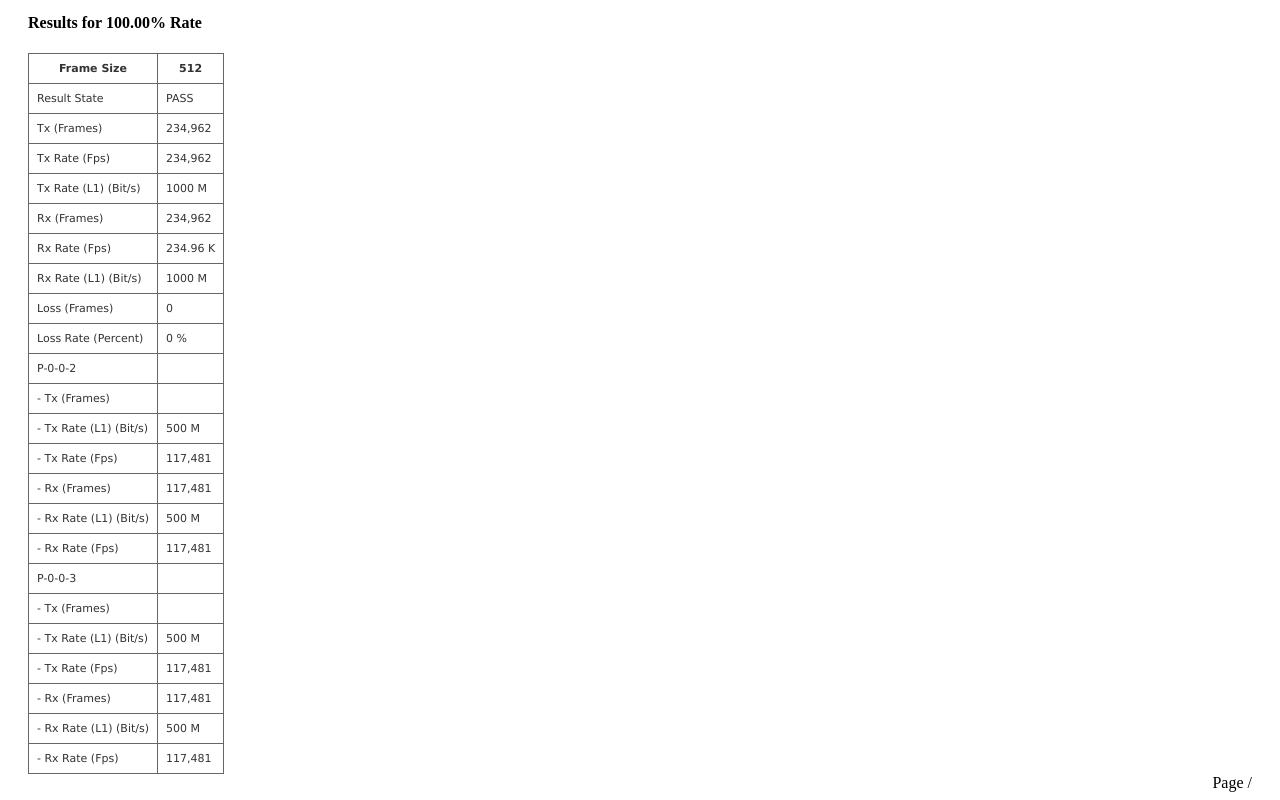
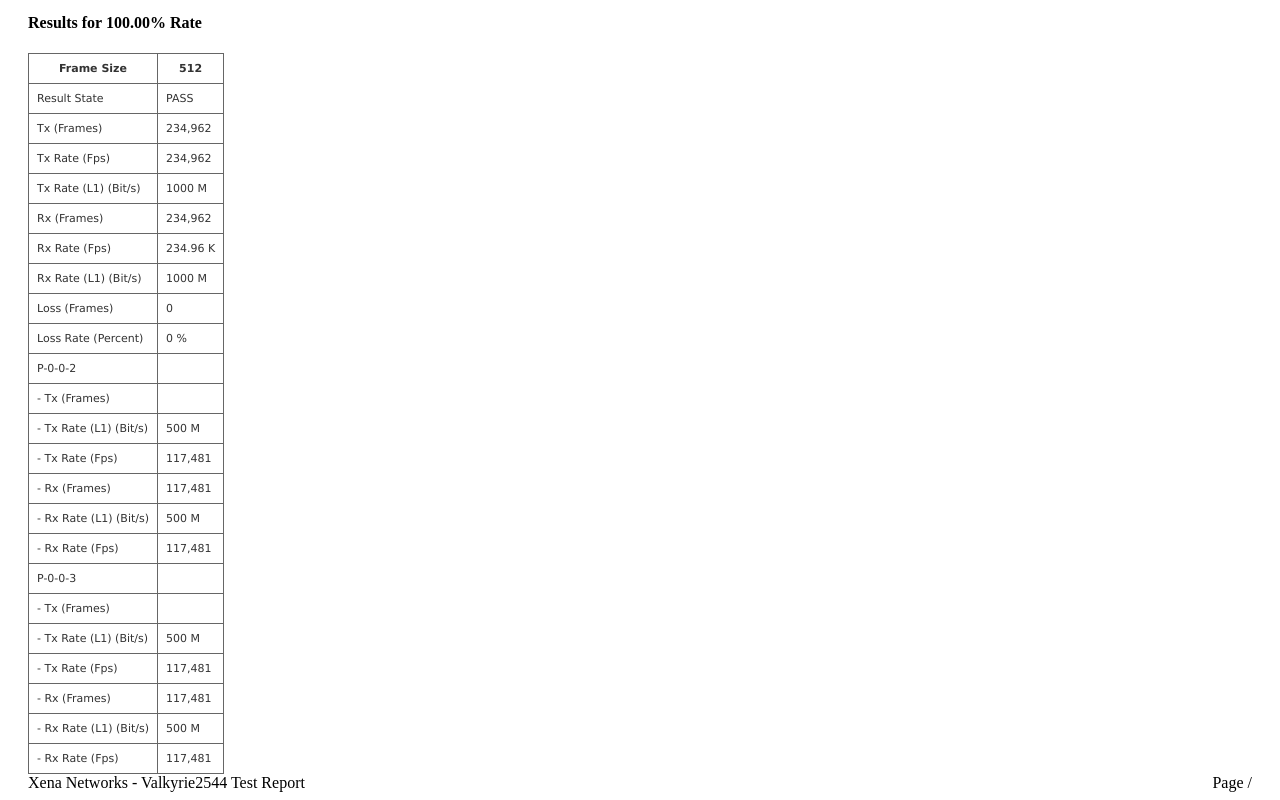
Before and after one commit to Tracysq/nuxt-demo, a Nuxt app: page /report in a window 1280 px wide. Shown: the part 1863-2663 px from the top of the page. Built offline with nearby package versions, Linux system fonts and the light colour scheme.

Commit message:
feat: 页尾

```diff
--- a/pages/report.vue
+++ b/pages/report.vue
@@ -332,7 +332,8 @@
     </div>
 
     <footer>
-      <div style='text-align:right;'>Page <span class="pageCounter"></span>/<span class="totalPages"></span></div>
+      <div>Xena Networks - Valkyrie2544 Test Report </div>
+      <div >Page <span class="pageCounter"></span>/<span class="totalPages"></span></div>
     </footer>
   </div>
 </template>
@@ -361,4 +362,9 @@ table.gridtable td {border-width: 1px;padding: 8px;border-style: solid;border-co
     }
   }
 }
+
+footer {
+  display: flex;
+  justify-content: space-between;
+}
 </style>
```
